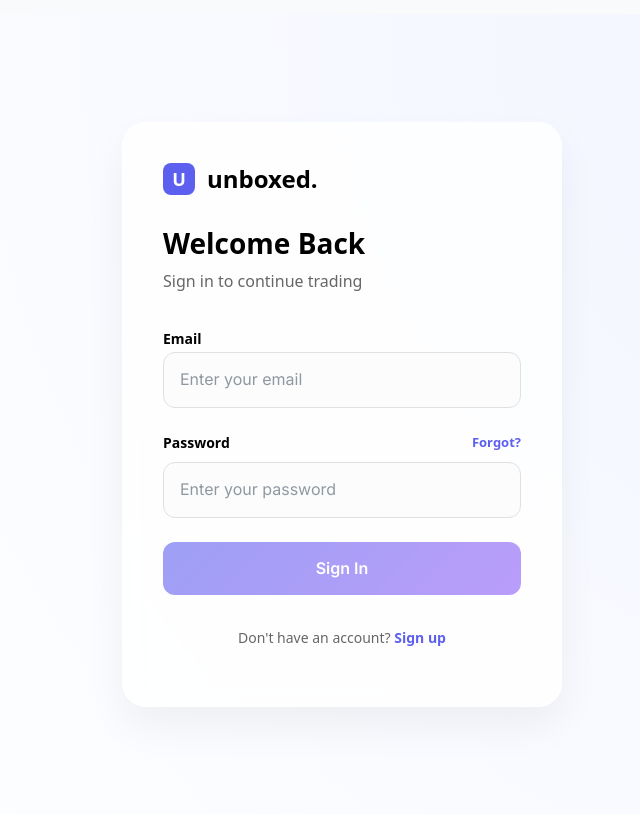
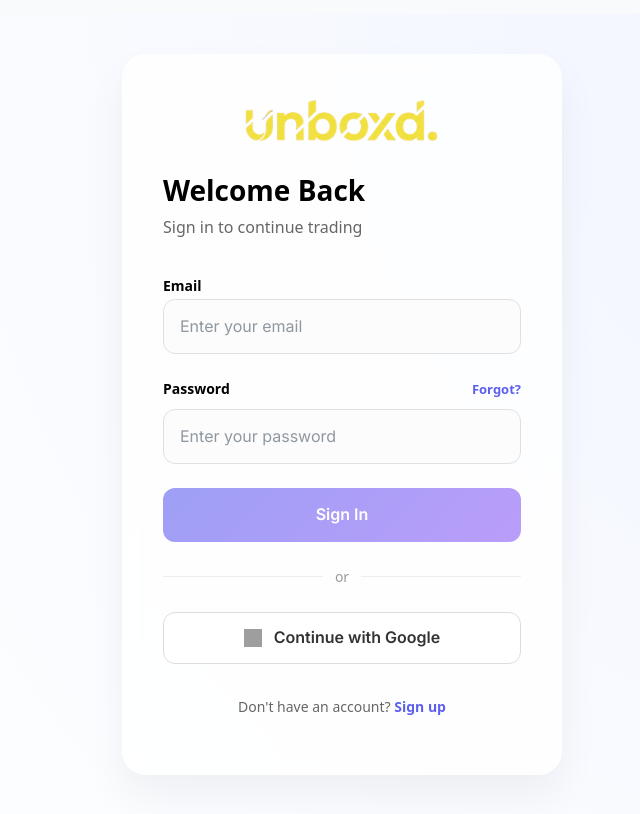
Before and after one commit to dracoRee/unboxd, an Angular app in the folder unboxed-web-app/: page /login in a window 1280 px wide. Shown: the whole page, without its empty margins (298-938 px from the left). Built offline with nearby package versions, Linux system fonts and the light colour scheme; no server answers; the database is empty; grey boxes are pictures that could not be loaded.

Commit message:
Your commit message

```diff
--- a/unboxed-web-app/src/app/components/navbar/navbar.component.css
+++ b/unboxed-web-app/src/app/components/navbar/navbar.component.css
@@ -0,0 +1,10 @@
+.logo-area {
+  display: flex;
+  justify-content: center;
+  align-items: center;
+}
+
+.logo-area img {
+  height: 2rem;
+  width: auto;
+}
--- a/unboxed-web-app/src/app/components/navbar/navbar.component.html
+++ b/unboxed-web-app/src/app/components/navbar/navbar.component.html
@@ -1,11 +1,8 @@
 <nav *ngIf="authService.isLoggedIn()" class="sticky top-0 z-50 bg-white border-b border-gray-200 shadow-sm">
   <div class="container mx-auto px-4 h-16 flex items-center justify-between">
     <!-- Logo -->
-    <div class="flex items-center gap-2 cursor-pointer" routerLink="/browse" (click)="resetFilters()">
-      <div class="w-8 h-8 bg-gradient-to-br from-indigo-500 to-purple-600 rounded-lg flex items-center justify-center text-white font-bold">
-        U
-      </div>
-      <span class="text-xl font-bold tracking-tight text-black">unboxed.</span>
+    <div class="flex items-center gap-4 cursor-pointer pl-4" routerLink="/browse">
+      <span class="logo-area"><img src="logo-banner.PNG" alt="unboxed logo"></span>
     </div>
 
     <!-- Search Bar -->
--- a/unboxed-web-app/src/app/pages/forgot-password/forgot-password.component.html
+++ b/unboxed-web-app/src/app/pages/forgot-password/forgot-password.component.html
@@ -1,9 +1,6 @@
 <div class="login-container">
   <div class="auth-card glass">
-    <div class="logo">
-      <span class="u-box">U</span>
-      <h1>unboxed.</h1>
-    </div>
+    <span class="logo-area"><img src="logo-banner.PNG" alt="unboxed logo"></span>
 
     <h2>Forgot Password?</h2>
     <p class="subtitle">Enter the email you use for logging in and we'll send you a link to reset your password. </p>
--- a/unboxed-web-app/src/app/pages/login/login.component.css
+++ b/unboxed-web-app/src/app/pages/login/login.component.css
@@ -1,3 +1,16 @@
+.logo-area {
+  display: flex;
+  justify-content: center;
+  align-items: center;
+  margin-bottom: 2.1vh;
+}
+
+.logo-area img {
+  height: 7.8vh;
+  padding-bottom: 1.25vh;
+  width: auto;
+}
+
 .login-container {
   min-height: 100vh;
   display: flex;
@@ -21,12 +34,12 @@
   flex-direction: column;
 }
 
-.logo {
+/* .logo {
   display: flex;
   align-items: center;
   gap: 12px;
   margin-bottom: 32px;
-}
+} */
 
 .u-box {
   background: #5d5fef;
@@ -157,6 +170,58 @@ input:focus {
   font-weight: 600;
 }
 
+.divider {
+  display: flex;
+  align-items: center;
+  text-align: center;
+  margin: 24px 0;
+  color: #999;
+}
+
+.divider::before,
+.divider::after {
+  content: '';
+  flex: 1;
+  border-bottom: 1px solid #eee;
+}
+
+.divider span {
+  padding: 0 12px;
+  font-size: 14px;
+}
+
+.btn-google {
+  width: 100%;
+  padding: 12px;
+  background: white;
+  border: 1px solid #ddd;
+  border-radius: 12px;
+  color: #333;
+  font-weight: 600;
+  font-size: 16px;
+  display: flex;
+  align-items: center;
+  justify-content: center;
+  gap: 12px;
+  cursor: pointer;
+  transition: all 0.2s;
+}
+
+.btn-google:hover {
+  background: #f8f9fa;
+  border-color: #ccc;
+}
+
+.btn-google img {
+  width: 18px;
+  height: 18px;
+}
+
+.btn-google:disabled {
+  opacity: 0.6;
+  cursor: not-allowed;
+}
+
 .loader {
   width: 20px;
   height: 20px;
--- a/unboxed-web-app/src/app/pages/login/login.component.html
+++ b/unboxed-web-app/src/app/pages/login/login.component.html
@@ -1,9 +1,7 @@
 <div class="login-container">
   <div class="auth-card glass">
-    <div class="logo">
-      <span class="u-box">U</span>
-      <h1>unboxed.</h1>
-    </div>
+
+      <span class="logo-area"><img src="logo-banner.PNG" alt="unboxed logo"></span>
 
     <h2>Welcome Back</h2>
     <p class="subtitle">Sign in to continue trading</p>
@@ -51,6 +49,15 @@
           Sign In
         }
       </button>
+
+      <div class="divider">
+        <span>or</span>
+      </div>
+
+      <button type="button" (click)="loginWithGoogle()" class="btn-google" [disabled]="loading()">
+        <img src="https://www.gstatic.com/firebasejs/ui/2.0.0/images/auth/google.svg" alt="Google logo">
+        Continue with Google
+      </button>
     </form>
 
     <div class="auth-footer">
--- a/unboxed-web-app/src/app/pages/login/login.component.ts
+++ b/unboxed-web-app/src/app/pages/login/login.component.ts
@@ -32,4 +32,14 @@ export class LoginComponent {
       }
     });
   }
+
+  loginWithGoogle() {
+    this.loading.set(true);
+    this.authService.loginWithGoogle().subscribe({
+      error: (err) => {
+        this.error.set(err.message || 'Google login failed');
+        this.loading.set(false);
+      }
+    });
+  }
 }
--- a/unboxed-web-app/src/app/pages/register/register.component.html
+++ b/unboxed-web-app/src/app/pages/register/register.component.html
@@ -2,7 +2,7 @@
   <div class="auth-card glass">
     <div class="logo">
       <span class="u-box">U</span>
-      <h1>unboxed.</h1>
+      <h1>unboxd.</h1>
     </div>
 
     <h2>Create Account</h2>
@@ -90,6 +90,15 @@
           Create Account
         }
       </button>
+
+      <div class="divider">
+        <span>or</span>
+      </div>
+
+      <button type="button" (click)="loginWithGoogle()" class="btn-google" [disabled]="loading()">
+        <img src="https://www.gstatic.com/firebasejs/ui/2.0.0/images/auth/google.svg" alt="Google logo">
+        Sign up with Google
+      </button>
     </form>
 
     <div class="auth-footer">
--- a/unboxed-web-app/src/app/pages/register/register.component.ts
+++ b/unboxed-web-app/src/app/pages/register/register.component.ts
@@ -68,4 +68,14 @@ export class RegisterComponent {
       }
     });
   }
+
+  loginWithGoogle() {
+    this.loading.set(true);
+    this.authService.loginWithGoogle().subscribe({
+      error: (err) => {
+        this.error.set(err.message || 'Google login failed');
+        this.loading.set(false);
+      }
+    });
+  }
 }
--- a/unboxed-web-app/src/app/pages/reset-password/reset-password.component.html
+++ b/unboxed-web-app/src/app/pages/reset-password/reset-password.component.html
@@ -2,7 +2,7 @@
   <div class="auth-card glass">
     <div class="logo">
       <span class="u-box">U</span>
-      <h1>unboxed.</h1>
+      <h1>unboxd.</h1>
     </div>
 
     <h2>Reset Password</h2>
--- a/unboxed-web-app/src/app/services/auth.service.ts
+++ b/unboxed-web-app/src/app/services/auth.service.ts
@@ -81,6 +81,19 @@ export class AuthService {
     );
   }
 
+  loginWithGoogle(): Observable<any> {
+    return from(this.supabaseService.auth.signInWithOAuth({
+      provider: 'google',
+      options: {
+        redirectTo: window.location.origin + '/browse'
+      }
+    })).pipe(
+      tap(({ data, error }) => {
+        if (error) throw error;
+      })
+    );
+  }
+
   logout() {
     this.supabaseService.auth.signOut().then(() => {
       this.currentUser.set(null);
```
Also changed, not shown: unboxed-web-app/public/logo-banner.PNG (added), 1 other file (tests, documents, lock files or other folders).
